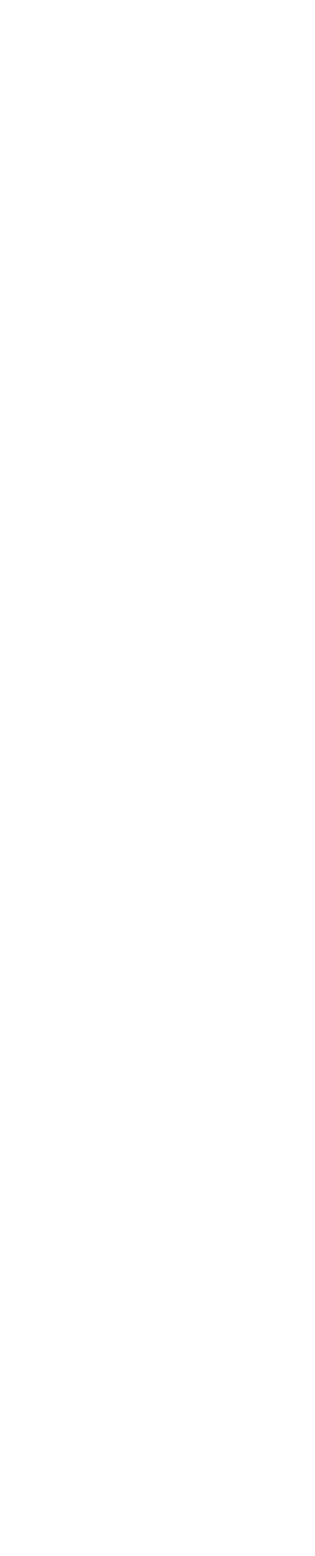
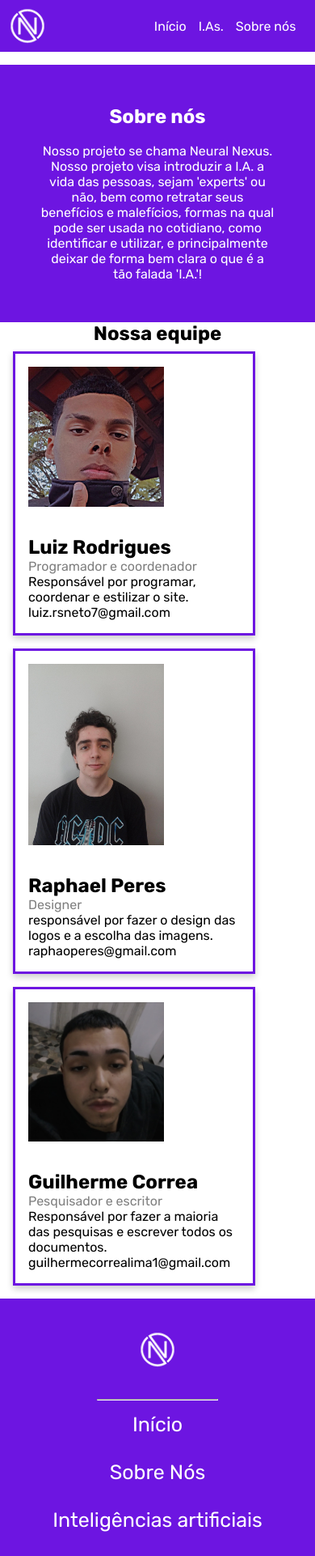
Before and after one commit to LuizRodrigues7/NeuralNexus, a plain HTML site: page src/pages/sobre-nos.html in a window 390 px wide. Shown: the whole page at 81% size. Before the commit the page ends 844 px from the top, so only its background shows below. Drawn offline with Linux system fonts and the light colour scheme.

Commit message:
att
Projeto finalizado.

```diff
--- a/src/pages/sobre-nos.html
+++ b/src/pages/sobre-nos.html
@@ -3,9 +3,99 @@
 <head>
     <meta charset="UTF-8">
     <meta name="viewport" content="width=device-width, initial-scale=1.0">
-    <title>Document</title>
+    <link rel="stylesheet" href="../styles/style-aboutus.css">
+    <title>NeuralNexus</title>
 </head>
 <body>
+    <header>
+        <nav class="navbar">
+            <div class="navbar-img-container">
+                <img src="../assets/output-onlinepngtools.png" alt="Logo" class="navbar-img">
+            </div>
+            <div class="navbar-list-container">
+                <ul class="navbar-list">
+                    <li class="navbar-list-item">
+                        <a href="../../index.html" class="link-item">Início</a>
+                    </li>
+                    <li class="navbar-list-item">
+                        <a href="../pages/IA.html" class="link-item">I.As.</a>
+                    </li>
+                    <li class="navbar-list-item">
+                        <a href="../pages/sobre-nos.html" class="link-item">Sobre nós</a>
+                    </li>
+                </ul>
+            </div>
+        </nav>
+    </header>
+    <main>
+        <div class="about-section">
+            <h2>Sobre nós</h2><br>
+            <p>Nosso projeto se chama Neural Nexus. Nosso projeto visa introduzir a I.A. a vida das pessoas, sejam 'experts' ou não, bem como retratar seus benefícios e malefícios, formas na qual pode ser usada no cotidiano, como identificar e utilizar, e principalmente deixar de forma bem clara o que é a tão falada 'I.A.'!</p>
+          </div>
 
-</body>
-</html>
+          <h2 style="text-align:center">Nossa equipe</h2>
+          <div class="row">
+            <div class="column">
+              <div class="card">
+                <img src="../assets/Mídia-_2_.jpg" alt="luiz" style="width:200px" class="img-luiz">
+                <div class="luiz-container">
+                  <h2>Luiz Rodrigues</h2>
+                  <p class="title">Programador e coordenador</p>
+                  <p>Responsável por programar, coordenar e estilizar o site.</p>
+                  <p>luiz.rsneto7@gmail.com</p>
+                </div>
+              </div>
+            </div>
+
+            <div class="column">
+              <div class="card">
+                <img src="../assets/Mídia.jpg" alt="Mike" style="width:200px" class="img-rapha">
+                <div class="rapha-container">
+                  <h2>Raphael Peres</h2>
+                  <p class="title">Designer</p>
+                  <p>responsável por fazer o design das logos e a escolha das imagens.</p>
+                  <p>raphaoperes@gmail.com</p>
+                </div>
+              </div>
+            </div>
+
+            <div class="column">
+              <div class="card">
+                <img src="../assets/Image.jpg" alt="John" style="width:200px" class="img-japa">
+                <div class="japa-container">
+                  <h2>Guilherme Correa</h2>
+                  <p class="title">Pesquisador e escritor</p>
+                  <p>Responsável por fazer a maioria das pesquisas e escrever todos os documentos.</p>
+                  <p>guilhermecorrealima1@gmail.com</p>
+                </div>
+              </div>
+            </div>
+          </div>
+    </main>
+
+    <footer class="footer">
+        <div class="img-footer-container">
+            <a href="index.html">
+                <img src="../assets/output-onlinepngtools.png" alt="logo" class="img-footer">
+            </a>
+        </div>
+        <div class="black-line-footer-container">
+            <hr class="black-line-footer">
+        </div>
+        <div class="footer-list-container">
+            <ul class="footer-list">
+                <li class="footer-list-item">
+                    <a href="../../index.html" rel="home" class="footer-list-link">Início</a>
+                </li>
+                <li class="footer-list-item">
+                    <a href="../pages/sobre-nos.html" rel="footer-aboutus" class="footer-list-link">Sobre Nós</a>
+                </li>
+                <li class="footer-list-item">
+                    <a href="../pages/IA.html" rel="next" class="footer-list-link">Inteligências artificiais</a>
+                </li>
+            </ul>
+        </div>
+        <div class="p-footer-aboutus-container">
+            <p class="p-footer-aboutus"></p>
+        </div>
+    </footer>
--- /dev/null
+++ b/src/styles/style-aboutus.css
@@ -0,0 +1,192 @@
+@import url('https://fonts.googleapis.com/css2?family=Rubik:ital,wght@0,300..900;1,300..900&display=swap');
+
+*{
+    margin: 0;
+    padding: 0;
+    font-family: "Rubik", sans-serif;
+    font-optical-sizing: auto;
+    font-style: normal;
+}
+
+@media screen and (max-width: 700px){
+    html, body{
+        overflow-x: hidden;
+        width: 100%;
+        display: block;
+    }
+
+    .navbar{
+        background-color: #6D15E1;
+        height: 4rem;
+        display: flex;
+        justify-content: space-around;
+        align-items: center;
+    }
+
+    .navbar-img{
+        width: 120px;
+        height: 120px;
+
+    }
+
+    .navbar-img-container{
+        position: relative;
+        right: 50px;
+        align-items: left;
+        margin-top: 3px;
+    }
+
+    .navbar-list{
+        list-style: none;
+        display: flex;
+        justify-content: space-around;
+        width: 100%;
+        gap: 15px;
+    }
+
+    .link-item{
+        color: #fff;
+        text-decoration: none;
+    }
+
+    body {
+        font-family: Arial, Helvetica, sans-serif;
+        margin: 0;
+      }
+
+      html {
+        box-sizing: border-box;
+      }
+
+      *, *:before, *:after {
+        box-sizing: inherit;
+      }
+
+      .column {
+        float: none;
+        width: 33.3%;
+        margin-bottom: 16px;
+        padding: 0 8px;
+      }
+
+      .card {
+        box-shadow: 0 4px 8px 0 rgba(0, 0, 0, 0.2);
+        margin: 8px;
+        width: 300px;
+        border: solid#6D15E1;
+      }
+
+      .about-section {
+        padding: 50px;
+        text-align: center;
+        background-color: #6D15E1;
+        color: white;
+        margin-top: 1rem;
+      }
+
+      .luiz-container {
+        padding: 16px;
+      }
+
+      .img-luiz{
+        padding: 1rem;
+      }
+
+      .rapha-container{
+        padding: 1rem;
+      }
+
+      .img-rapha{
+        padding: 1rem;
+      }
+
+      .img-japa{
+        padding: 1rem;
+      }
+
+      .japa-container{
+        padding: 1rem;
+      }
+
+      .container::after, .row::after {
+        content: "";
+        clear: both;
+        display: table;
+      }
+
+      .title {
+        color: grey;
+      }
+
+      .button {
+        border: none;
+        outline: 0;
+        display: inline-block;
+        padding: 8px;
+        color: white;
+        background-color: #000;
+        text-align: center;
+        cursor: pointer;
+        width: 100%;
+      }
+
+      .button:hover {
+        background-color: #555;
+      }
+
+    footer{
+        background-color: #6D15E1;
+    }
+
+    .img-footer-container{
+        display: grid;
+        justify-content: center;
+    }
+
+    .img-footer{
+        width: 120px;
+        height: 120px;
+        position: relative;
+        top: 3px;
+    }
+
+    .black-line-footer{
+        margin-bottom: 15px;
+        margin-left: 120px;
+        margin-right: 120px;
+    }
+
+    .footer-list{
+        display: grid;
+        list-style: none;
+        justify-content: center;
+        text-align: center;
+    }
+
+    .footer-list-item{
+        margin-bottom: 30px;
+        font-size: 25px;
+    }
+
+    .footer-list-link{
+        color: #fff;
+        text-decoration: none;
+    }
+
+    .footer-list-link:hover{
+        color: #000;
+        transition: 0.1s ease-out;
+        font-weight: 700;
+    }
+
+    .p-footer-aboutus-container{
+        display: grid;
+        justify-content: center;
+    }
+
+    .p-footer-aboutus{
+        width: 23rem;
+        color: #fff;
+        text-align: justify;
+    }
+}
```
Also changed, not shown: src/assets/Image.jpg (added), src/assets/Mídia-_1_.jpg (added), src/assets/Mídia-_2_.jpg (added), src/assets/Mídia.jpg (added).
